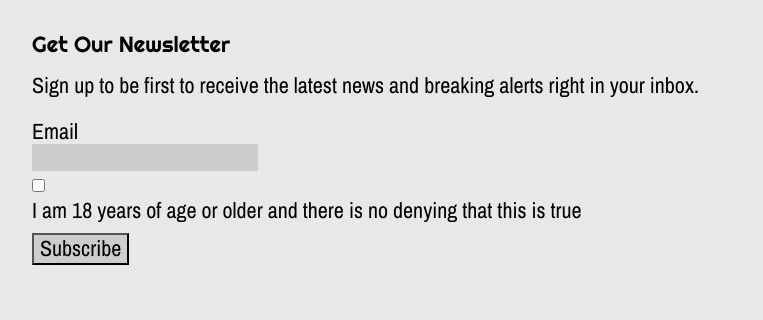
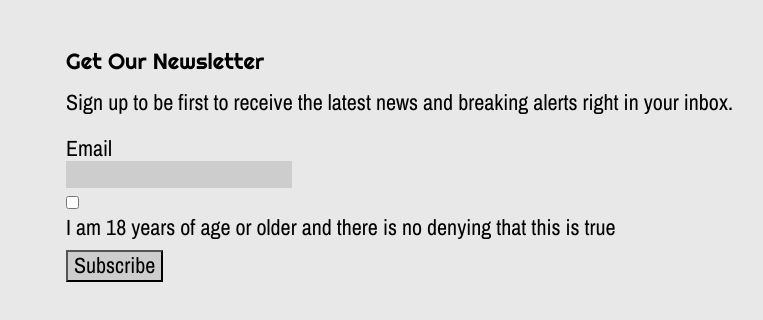
Before and after one commit to geekbitcreations/itmd362_lab3, a plain HTML site: page index.html in a window 1280 px wide. Shown: the whole page, without its empty margins (4-767 px from the left). Drawn offline with nearby package versions, Linux system fonts and the light colour scheme.

Commit message:
converting from px to em

```diff
--- a/css/screen.css
+++ b/css/screen.css
@@ -199,9 +199,9 @@ html {
 }
 
 body {
-  margin-left: 5px;
-  margin-right: 5px;
-  padding: 5px;
+  margin-left: 1em; /* 5px; */
+  margin-right: 1em; /* 5px; */
+  padding: 1em; /* 5px; */
   font-family: 'Archivo Narrow', 'Ubuntu Condensed', sans-serif;
   background-color: #E8E8E8;
 }
```
